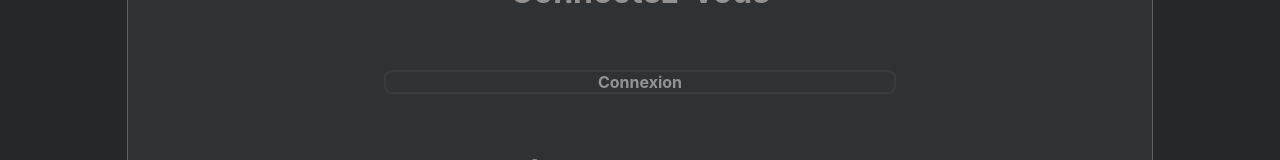
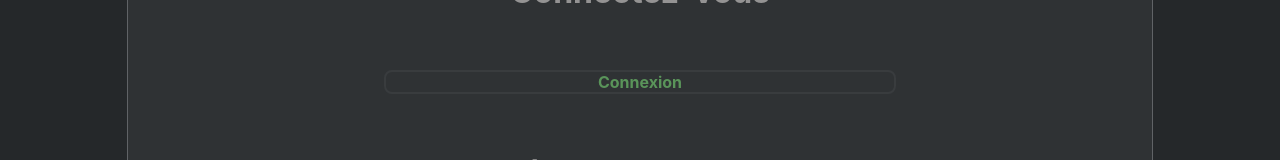
Before and after one commit to MoXvetea/JWT-test-front, a React (Create React App) app: page / in a window 1280 px wide. Shown: the part 287-447 px from the top of the page. Built offline with nearby package versions, Linux system fonts and the light colour scheme; no server answers.

Commit message:
some clean up & last css adjustement

```diff
--- a/src/App.js
+++ b/src/App.js
@@ -14,7 +14,6 @@ function App() {
 
   useEffect(() => {
     const fetchToken = async () => {
-      // await axios.get(`${process.env.REACT_APP_API_URL}jwtid`)
       await axios.get(`${process.env.REACT_APP_API_URL}jwtid`, { withCredentials: true, credentials:'include'})
         .then((res) => {
           setIdUser(res.data);
--- a/src/App.scss
+++ b/src/App.scss
@@ -76,4 +76,7 @@
         box-shadow: rgba(0, 0, 0, 0.9) 0px 19px 38px, rgba(0, 0, 0, 0.22) 0px 15px 12px;
     }
 }
+.green{
+    color: rgb(90, 148, 90);
 }
+}
--- a/src/components/DisplayUsers.js
+++ b/src/components/DisplayUsers.js
@@ -1,6 +1,6 @@
-const DisplayUsers =({id, pseudo, email})=>{
-    return(
-        <div className="user" key= {id}>
+const DisplayUsers = ({ id, pseudo, email }) => {
+    return (
+        <div className="user" key={id}>
             <p><span className="title" >Pseudonyme utilisateur:&nbsp;</span>  {pseudo}</p>
             <p><span className="title">Email utilisateur:&nbsp;</span>  {email}</p>
         </div>
--- a/src/screens/Home.js
+++ b/src/screens/Home.js
@@ -10,11 +10,9 @@ const Home = () => {
     // jwt deletion
     const removeCookie = (key) => {
         if (window !== "undefined") {
-          cookie.remove(key, { expires: 1 });
+            cookie.remove(key, { expires: 1 });
         }
 
-
-        // }
     };
     const logout = async () => {
         await axios({
@@ -22,8 +20,10 @@ const Home = () => {
             url: `${process.env.REACT_APP_API_URL}api/logout`,
             withCredentials: true,
         })
-            .then(() => {removeCookie("jwt")
-            window.location = "/"})
+            .then(() => {
+                removeCookie("jwt")
+                window.location = "/"
+            })
             .catch((err) => console.log(err));
 
         window.location = "/";
@@ -44,20 +44,18 @@ const Home = () => {
         <div className='pageOrganisation'>
             {idUser !== null ?
                 (<div className='featureFrame'>
-                    {console.log("app........id user......déco", idUser)}
                     <h1>Déconnectez-vous</h1>
                     <p className='accountValidation' onClick={(e) => logout(e)}>Déconnexion</p>
                     <h1>Accès page utilisateurs</h1>
                     <Link className='accountCreation' to={'/Users'} >
-                        <p className='createAccount'>Entrer</p>
+                        <p className='createAccount green'>Entrer</p>
                     </Link>
                 </div>)
                 :
                 (<div className='featureFrame'>
-                    {console.log("app........id user......connexion", idUser)}
                     <h1>Connectez-vous</h1>
                     <Link className='accountCreation' to={'/login'} >
-                        <p className='createAccount'>Connexion</p>
+                        <p className='createAccount green'>Connexion</p>
                     </Link>
                     <h1>Créez votre compte</h1>
                     <Link className='accountCreation' to={'/register'} >
--- a/src/screens/Login.js
+++ b/src/screens/Login.js
@@ -14,8 +14,7 @@ const Login = () => {
             email: email,
             password: password,
         }
-        axios.post(`${process.env.REACT_APP_API_URL}api/login`, loginInfo, { withCredentials: true, credentials:'include'})
-        // axios.post(`${process.env.REACT_APP_API_URL}api/login`, loginInfo)
+        axios.post(`${process.env.REACT_APP_API_URL}api/login`, loginInfo, { withCredentials: true, credentials: 'include' })
             .then((res) => {
                 console.log(res);
                 if (res.data.errors) {
--- a/src/screens/Register.js
+++ b/src/screens/Register.js
@@ -18,8 +18,6 @@ const Register = () => {
 
     const validateSignUp = async (e) => {
         e.preventDefault();
-        // const emailError = document.querySelector(".email.error");
-        // const passwordError = document.querySelector(".password.error");
 
         if (password.length < 6) {
             setRedPassword(true);
@@ -35,13 +33,10 @@ const Register = () => {
                 email: email,
                 password: password,
             }
-            // await axios.post(`${process.env.REACT_APP_API_URL}api/register`, newProfile)
-                await axios.post(`${process.env.REACT_APP_API_URL}api/register`, newProfile, {withCredentials:true})
+            await axios.post(`${process.env.REACT_APP_API_URL}api/register`, newProfile, { withCredentials: true })
                 .then((res) => {
                     console.log(res);
                     if (res.data.errors) {
-                        // emailError.innerHTML = res.data.errors.email;
-                        // passwordError.innerHTML = res.data.errors.password;
                     } else {
                         window.location = "/";
                     }
@@ -89,7 +84,7 @@ const Register = () => {
                         value={passwordConfirmation || ''}
                     />
                 </form>
-                <p className='accountValidation' onClick={(e) => validateSignUp(e)}>Validation inscription</p>
+                <p className='accountValidation green' onClick={(e) => validateSignUp(e)}>Validation inscription</p>
                 <Link className='accountCreation' to={'/'} >
                     <p className='createAccount'>Retour</p>
                 </Link>
--- a/src/screens/stylesScreens/Register.scss
+++ b/src/screens/stylesScreens/Register.scss
@@ -32,6 +32,9 @@
     }
 
 }
+.green{
+    color: rgb(90, 148, 90);
+}
 .accountCreation {
 .createAccount{
     margin: 0;
```
Also changed, not shown: src/screens/Users.js (+4 -4 lines).
